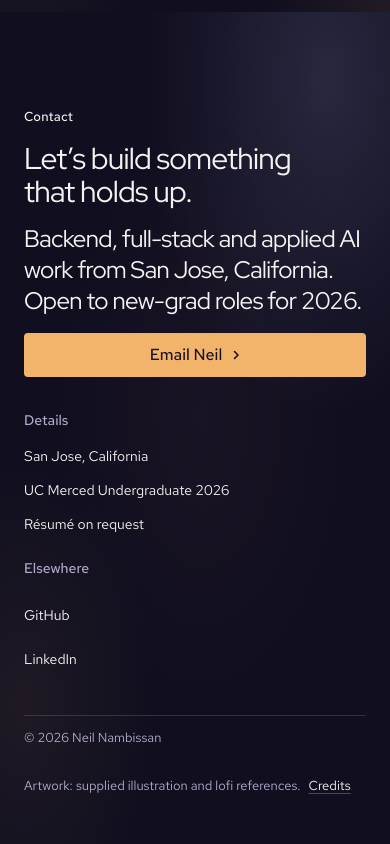
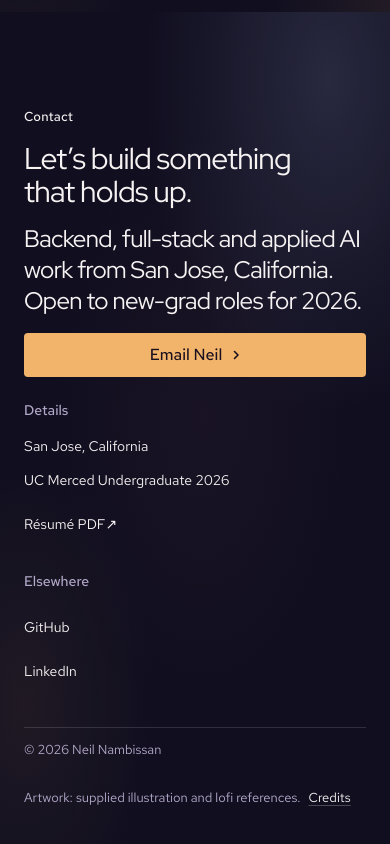
Before and after one commit to neiln11/neiln11.github.io, a plain HTML site: page index.html in a window 390 px wide. Shown: the part 5896-6740 px from the top of the page. Drawn offline with Linux system fonts and the light colour scheme.

Commit message:
Add resume pdf link and seo meta description

```diff
--- a/index.html
+++ b/index.html
@@ -4,10 +4,10 @@
 <meta charset="utf-8">
 <meta name="viewport" content="width=device-width, initial-scale=1, viewport-fit=cover">
 <title>Neil Nambissan: backend and applied AI engineer</title>
-<meta name="description" content="Neil Ravi Nambissan, a computer science graduate from UC Merced in May 2026, with AI and full-stack internships at Ciena and Morningstar. Based in San Jose.">
+<meta name="description" content="Neil Nambissan is a San Jose based backend, full-stack and applied AI engineer, UC Merced CS graduate, with internships at Ciena and Morningstar.">
 <meta property="og:type" content="website">
 <meta property="og:title" content="Neil Nambissan: backend and applied AI engineer">
-<meta property="og:description" content="AI and full-stack internships at Ciena and Morningstar. B.S. Computer Science, UC Merced, May 2026.">
+<meta property="og:description" content="Neil Nambissan: backend, full-stack and applied AI engineer. UC Merced CS graduate with internships at Ciena and Morningstar.">
 <meta property="og:image" content="share.jpg">
 <meta name="twitter:card" content="summary_large_image">
 <link rel="icon" href="favicon.svg" type="image/svg+xml">
@@ -546,6 +546,9 @@ body::after {
   .closing__lead h2 { font-size: 30px; }
   .closing__col { grid-row: auto; }
   .closing__col--details, .closing__col--elsewhere { grid-column: 1 / -1; }
+  /* the résumé link lives with plain text details: keep their natural rhythm, not link-list rows */
+  .footer .closing__col--details ul { gap: var(--s-3); }
+  .footer .closing__col--details ul > li:not(:has(> a)) { min-height: 0; }
   .footer.closing .footer__legal { padding-top: var(--s-3); }
   .footer.closing .closing__lead .btn { justify-self: stretch; }
 }
@@ -903,7 +906,7 @@ html.has-depth .hero__bg { object-position: 78% calc(50% + var(--depth, 0) * 1%)
       </div>
       <div class="closing__col closing__col--details">
         <h3>Details</h3>
-        <ul><li>San Jose, California</li><li>UC Merced Undergraduate 2026</li><li>R&eacute;sum&eacute; on request</li></ul>
+        <ul><li>San Jose, California</li><li>UC Merced Undergraduate 2026</li><li><a href="./Neil_Nambissan_Resume.pdf" target="_blank" rel="noopener noreferrer" aria-label="View or download Neil Nambissan's résumé PDF (opens in a new tab)">R&eacute;sum&eacute; PDF <span aria-hidden="true">&#8599;</span></a></li></ul>
       </div>
       <div class="closing__col closing__col--elsewhere">
         <h3>Elsewhere</h3>
```
Also changed, not shown: 2 other files.
